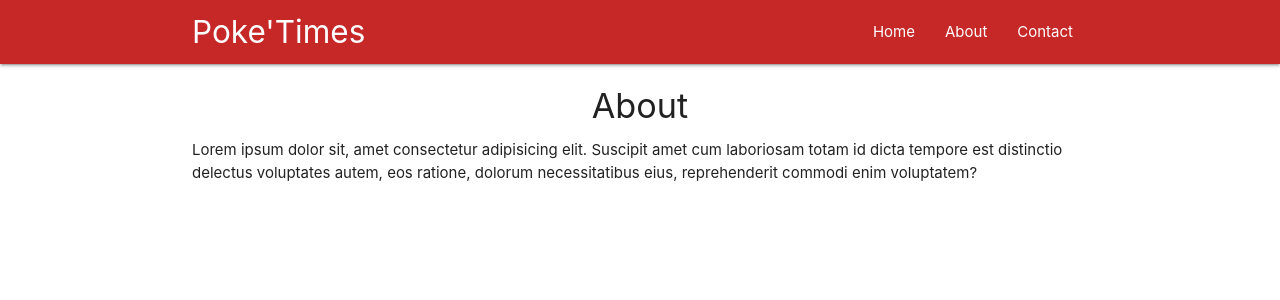
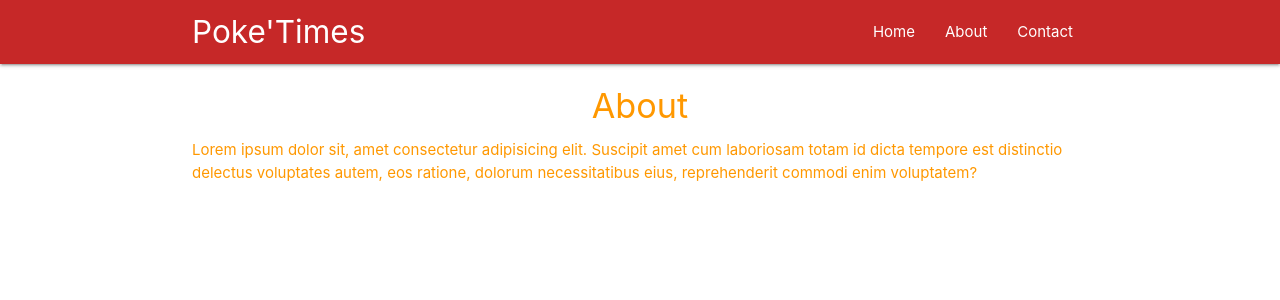
Before and after one commit to ironcarbon/poketimes, a React (Create React App) app: page /about in a window 1280 px wide. Shown: the top 300 px of the page. Built offline with nearby package versions, Linux system fonts and the light colour scheme.

Commit message:
Added higher order components to change text color randomly

```diff
--- a/src/Components/About.js
+++ b/src/Components/About.js
@@ -1,4 +1,5 @@
 import React from 'react';
+import Rainbow from '../hoc/Rainbow';
 
 const about= () => {
     return(
@@ -9,4 +10,4 @@
     )
 }
 
-export default about;
+export default Rainbow(about);
--- /dev/null
+++ b/src/hoc/Rainbow.js
@@ -0,0 +1,18 @@
+import React from 'react';
+
+const rainbow = (WrappedComponent) => {
+
+const colours = ['red', 'pink', 'orange', 'blue', 'green', 'yellow'];
+const randomColour = colours[Math.floor(Math.random()*5)];
+const className= randomColour + '-text';
+
+return(props) => {
+    return(
+        <div className= {className}>
+            <WrappedComponent {...props}/>
+        </div>
+    )
+}
+
+}
+export default rainbow;
```
